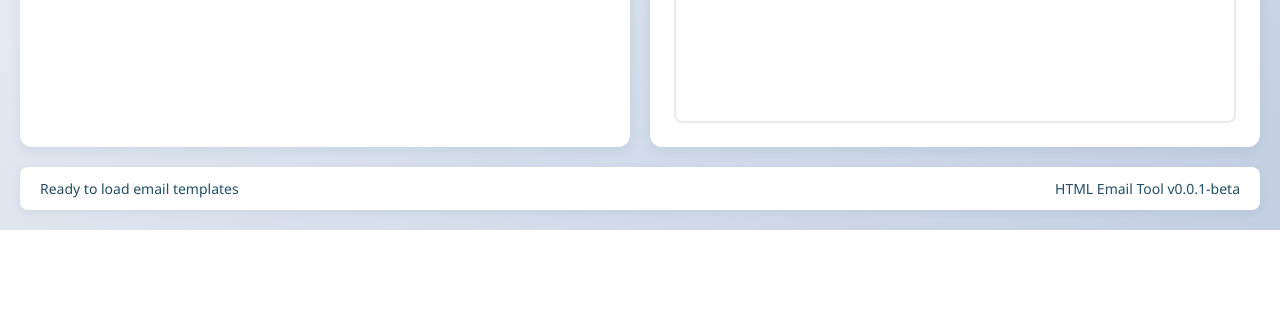
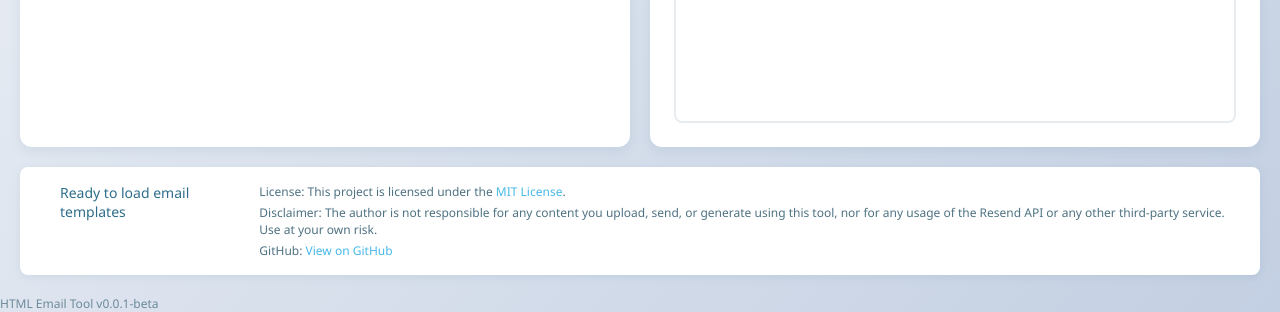
Before and after one commit to matthewshan/html-emailer, a plain HTML site: page index.html in a window 1280 px wide. Shown: the part 764-1076 px from the top of the page. Before the commit the page ends 994 px from the top, so only its background shows below. Drawn offline with Linux system fonts and the light colour scheme.

Commit message:
Adds Readme and Disclaimer

```diff
--- a/css/styles.css
+++ b/css/styles.css
@@ -322,18 +322,60 @@ body {
     background: #c82333;
 }
 
-/* Status and Loading Styles */
-.status-bar {
+/* Footer Styles */
+.footer-bar {
     grid-area: footer;
     background: var(--white);
-    padding: 12px 20px;
+    padding: 16px 20px;
     border-radius: 8px;
     box-shadow: 0 2px 8px var(--shadow);
     display: flex;
     justify-content: space-between;
-    align-items: center;
+    align-items: flex-start;
     font-size: 14px;
     color: var(--dark);
+    gap: 20px;
+}
+
+#footer-info {
+    flex: 1;
+    display: flex;
+    flex-direction: column;
+    gap: 8px;
+}
+
+.footer-text {
+    font-weight: 500;
+    color: var(--primary);
+}
+
+.legal-info {
+    display: flex;
+    flex-direction: column;
+    gap: 4px;
+    font-size: 12px;
+    color: var(--dark);
+    opacity: 0.8;
+}
+
+.legal-info span {
+    display: block;
+}
+
+.legal-info a {
+    color: var(--secondary);
+    text-decoration: none;
+}
+
+.legal-info a:hover {
+    text-decoration: underline;
+}
+
+#version-info {
+    font-size: 12px;
+    color: var(--dark);
+    opacity: 0.6;
+    white-space: nowrap;
 }
 
 .loading-spinner {
--- a/index.html
+++ b/index.html
@@ -75,9 +75,16 @@
             </section>
         </main>
 
-        <!-- Status Bar -->
-        <footer class="status-bar">
-            <div id="status-text">Ready to load email templates</div>
+        <!-- Footer Bar -->
+        <footer class="footer-bar">
+            <div id="footer-info"></div>
+                <div id="status-text" class="footer-text">Ready to load email templates.</div>
+                <div class="legal-info">
+                    <span class="license">License: This project is licensed under the <a href="LICENSE" target="_blank" rel="noopener">MIT License</a>.</span>
+                    <span class="disclaimer">Disclaimer: The author is not responsible for any content you upload, send, or generate using this tool, nor for any usage of the Resend API or any other third-party service. Use at your own risk.</span>
+                    <span class="github-link">GitHub: <a href="https://github.com/matthewshan/html-emailer" target="_blank" rel="noopener">View on GitHub</a></span>
+                </div>
+            </div>
             <div id="version-info">HTML Email Tool v0.0.1-beta</div>
         </footer>
     </div>
```
Also changed, not shown: README.md (added).
